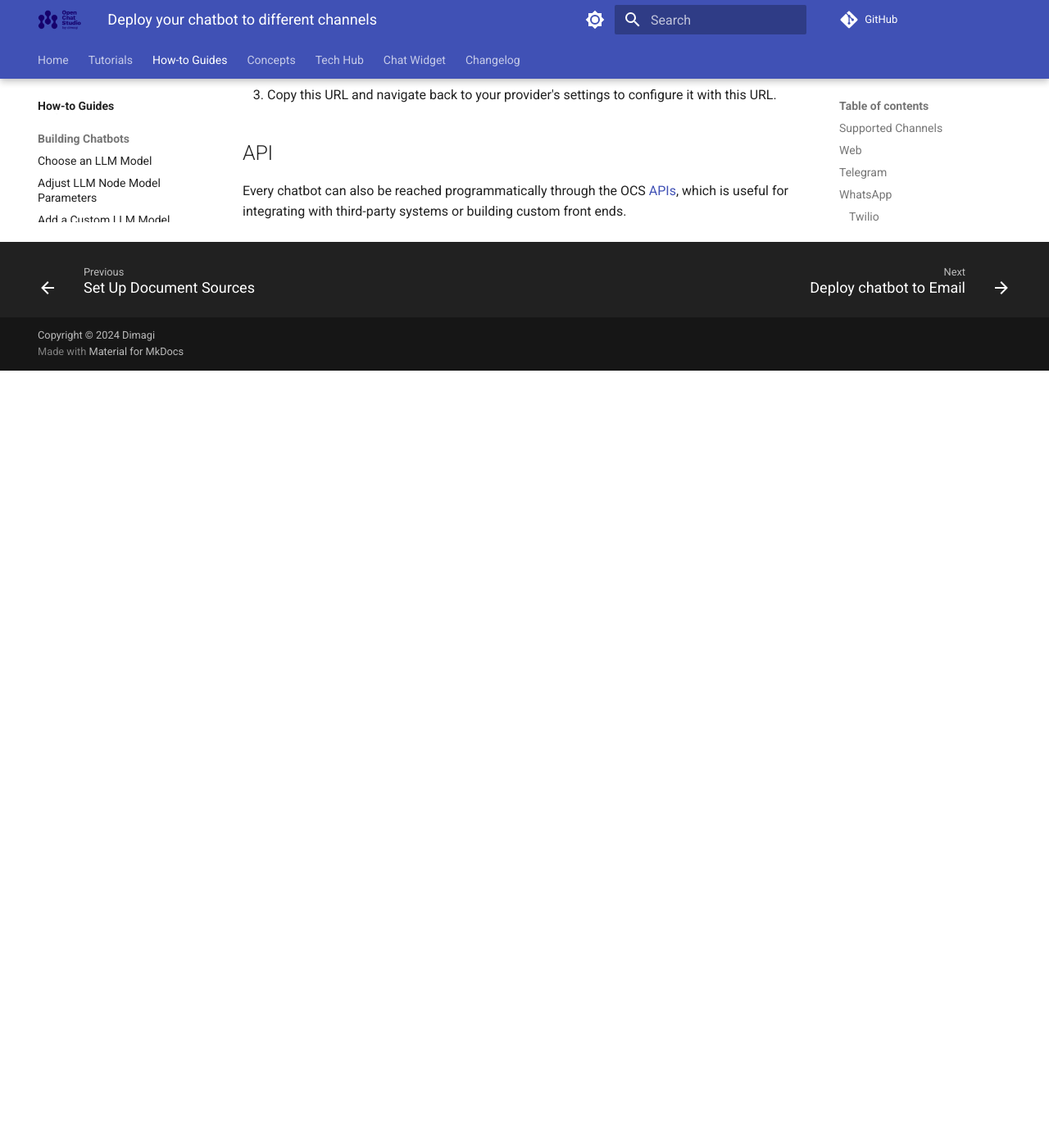
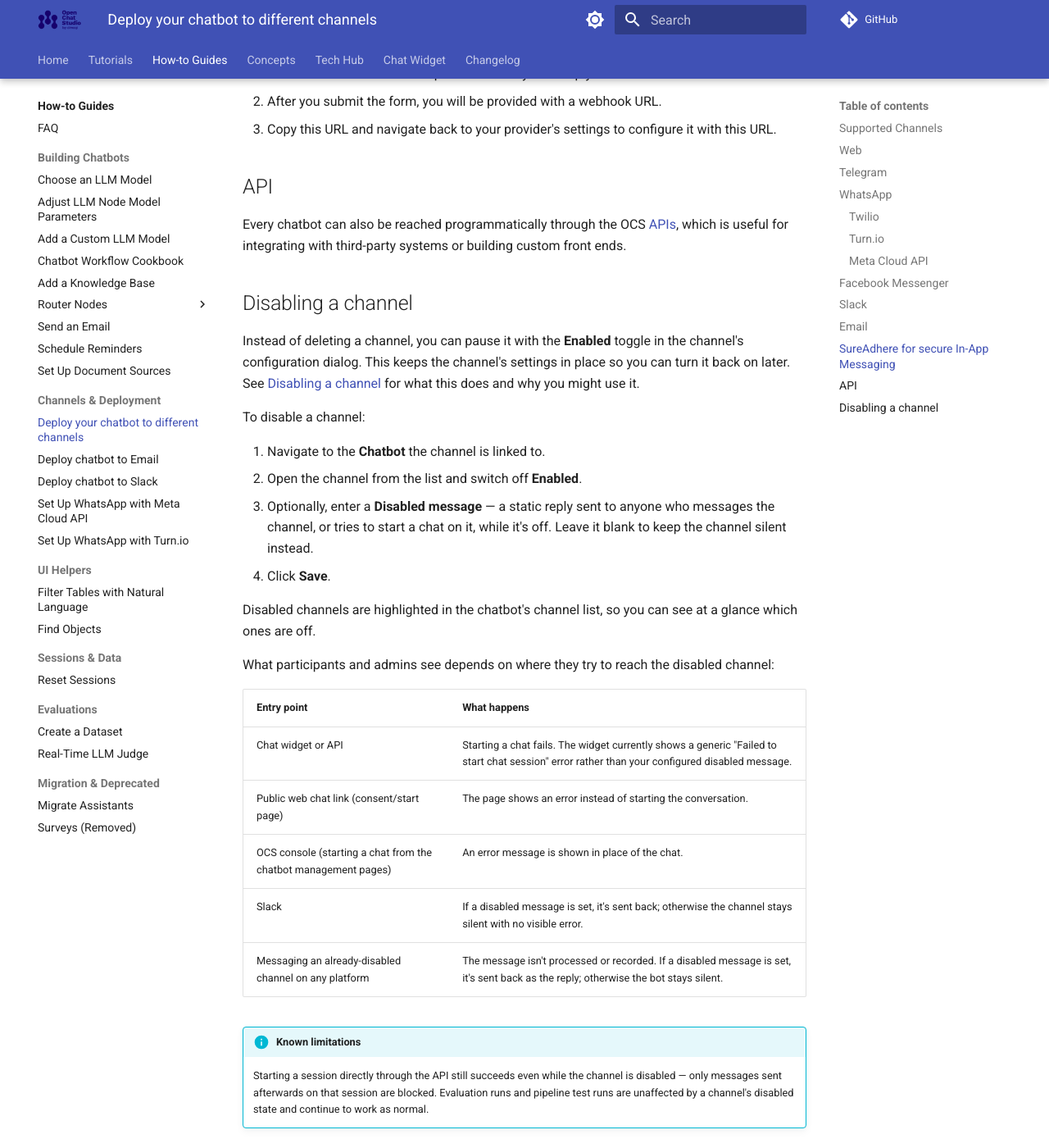
Before and after one commit to dimagi/open-chat-studio-docs, an MkDocs documentation site: the page built from docs/how-to/deploy_to_different_channels.md, in a window 1280 px wide and 1400 px high, scrolled down 3706 px. Shown: the whole window at 82% size. Built offline with MkDocs 1.6.1 and Material for MkDocs 9.7.7, drawn with Linux system fonts in a browser that asks for light colours; a script that is not in the unit is left out; comment, search, counter and statistics services are not loaded; before the commit the page ends 4158 px from its top, so only the background shows below that; some of the changed text lies outside the part shown.

Commit message:
update changelog and docs from OCS PR #4230
Co-Authored-By: Claude Opus 5 (1M context) <noreply@anthropic.com>

```diff
--- a/docs/concepts/channels.md
+++ b/docs/concepts/channels.md
@@ -35,6 +35,20 @@ Channels differ in whether participants can send files to the chatbot and whethe
 !!! info "Voice notes"
     Voice notes are handled separately from file attachments. On channels with voice support (Telegram, WhatsApp and Facebook Messenger), a voice note from the participant is transcribed and processed as a regular message rather than being treated as a file.
 
+## Disabling a channel
+
+Every linked channel has an **Enabled** toggle. Turning it off is a way to pause a channel — for maintenance, to retire it temporarily, or to stop unwanted traffic — without deleting the channel and losing its configuration.
+
+While a channel is disabled:
+
+- **No one can start a new conversation on it.** This applies everywhere a conversation could start: the embedded chat widget, the public web chat link, Slack, and starting a chat from the chatbot's management pages in OCS itself.
+- **The chatbot doesn't send anything to that channel on its own.** Scheduled messages, [event action](events.md) messages, and messages triggered through the API are all held back rather than delivered.
+- **Messages sent to the channel are ignored.** They aren't processed or recorded, and the chatbot doesn't reply — unless you've configured a disabled message.
+
+A **disabled message** is an optional static reply for the channel. When someone messages a disabled channel, or tries to start a new conversation on it, this message is sent back in place of a chatbot response. It's only ever sent as a reply to something a participant did — it's never pushed out on its own, so it won't appear alongside a scheduled or event message that got suppressed. Leaving it blank keeps the channel silent instead.
+
+See [Disabling a channel](../how-to/deploy_to_different_channels.md#disabling-a-channel) for how to turn a channel off and what participants see on each entry point.
+
 ## See also
 - [Deploying your chatbot to different channels](../how-to/deploy_to_different_channels.md)
 
--- a/docs/how-to/deploy_to_different_channels.md
+++ b/docs/how-to/deploy_to_different_channels.md
@@ -22,6 +22,8 @@ To link a channel to your chatbot:
 - [Email](#email)
 - [SureAdhere Mobile App](#sureadhere-for-secure-in-app-messaging)
 - [API](#api) — programmatic access, no setup required
+
+Once a channel is linked, you can [temporarily disable it](#disabling-a-channel) without deleting its configuration.
 
 ## Web
 
@@ -111,6 +113,32 @@ See the [Email channel guide](deploy_email_channel.md) for full setup and config
 
 Every chatbot can also be reached programmatically through the OCS [APIs][api], which is useful for integrating with third-party systems or building custom front ends.
 
+## Disabling a channel
+
+Instead of deleting a channel, you can pause it with the **Enabled** toggle in the channel's configuration dialog. This keeps the channel's settings in place so you can turn it back on later. See [Disabling a channel][disabling-concept] for what this does and why you might use it.
+
+To disable a channel:
+
+1. Navigate to the **Chatbot** the channel is linked to.
+2. Open the channel from the list and switch off **Enabled**.
+3. Optionally, enter a **Disabled message** — a static reply sent to anyone who messages the channel, or tries to start a chat on it, while it's off. Leave it blank to keep the channel silent instead.
+4. Click **Save**.
+
+Disabled channels are highlighted in the chatbot's channel list, so you can see at a glance which ones are off.
+
+What participants and admins see depends on where they try to reach the disabled channel:
+
+| Entry point | What happens |
+|---|---|
+| Chat widget or API | Starting a chat fails. The widget currently shows a generic "Failed to start chat session" error rather than your configured disabled message. |
+| Public web chat link (consent/start page) | The page shows an error instead of starting the conversation. |
+| OCS console (starting a chat from the chatbot management pages) | An error message is shown in place of the chat. |
+| Slack | If a disabled message is set, it's sent back; otherwise the channel stays silent with no visible error. |
+| Messaging an already-disabled channel on any platform | The message isn't processed or recorded. If a disabled message is set, it's sent back as the reply; otherwise the bot stays silent. |
+
+!!! info "Known limitations"
+    Starting a session directly through the API still succeeds even while the channel is disabled — only messages sent afterwards on that session are blocked. Evaluation runs and pipeline test runs are unaffected by a channel's disabled state and continue to work as normal.
+
 [1]: https://core.telegram.org/bots#how-do-i-create-a-bot
 [2]: ../concepts/team/messaging_providers.md
 [3]: https://www.twilio.com/docs/WhatsApp/api#configuring-inbound-message-webhooks
@@ -118,6 +146,7 @@ Every chatbot can also be reached programmatically through the OCS [APIs][api],
 [5]: https://core.Telegram.org/bots/features#:~:text=/setjoingroups%20%E2%80%93%20toggle%20whether%20your%20bot%20can%20be%20added%20to%20groups%20or%20not.%20All%20bots%20must%20be%20able%20to%20process%20direct%20messages%2C%20but%20if%20your%20bot%20was%20not%20designed%20to%20work%20in%20groups%2C%20you%20can%20disable%20this.
 [6]: ../tutorials/configure_msg_providers.md
 [api]: ../tech-hub/api_access.md
+[disabling-concept]: ../concepts/channels.md#disabling-a-channel
 [meta]: ./whatsapp_meta_cloud_api.md
 [turnio]: ./turnio_whatsapp.md
 [chat-widget]: ../chat_widget/index.md
```
Also changed, not shown: docs/changelog.md (+3 -0 lines).
